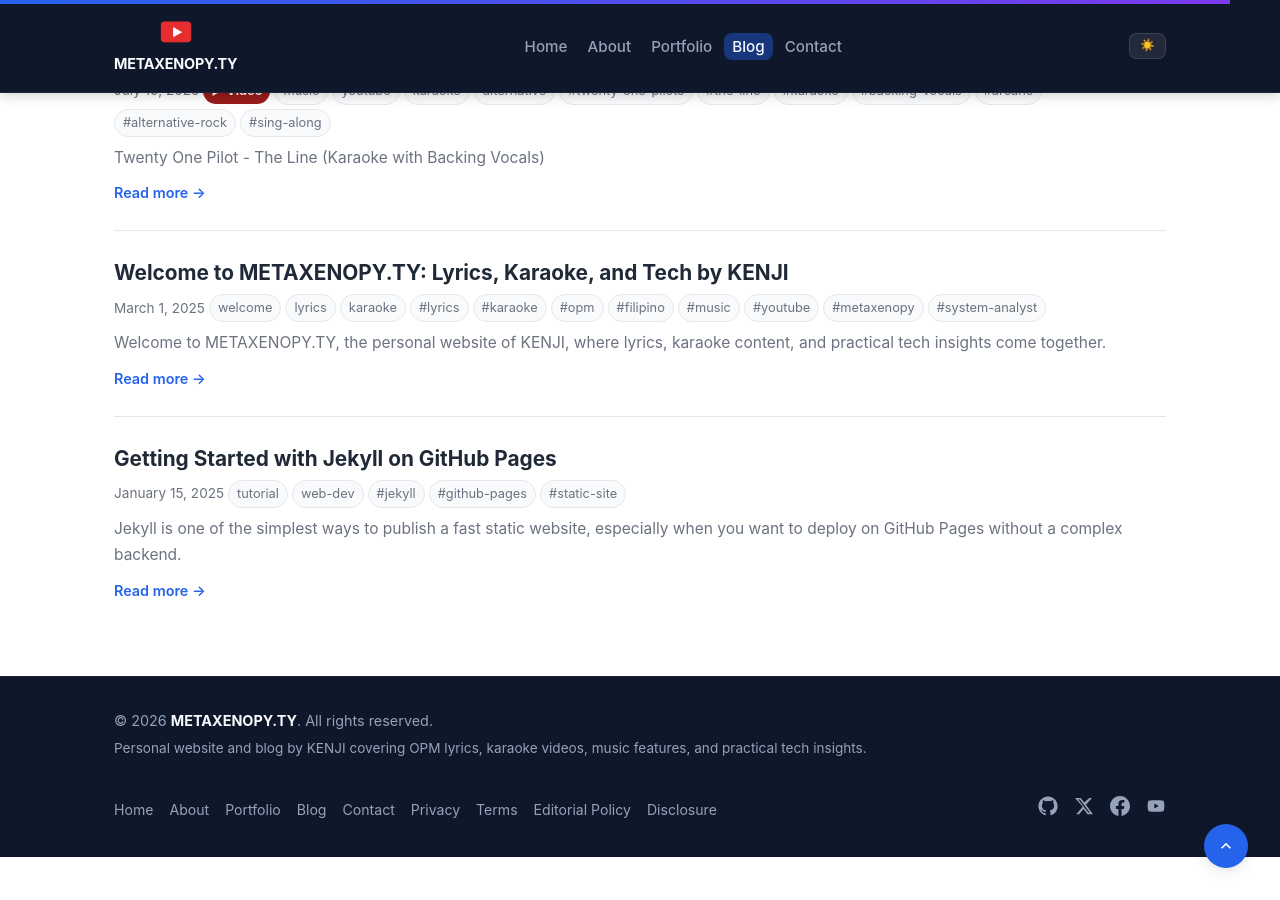
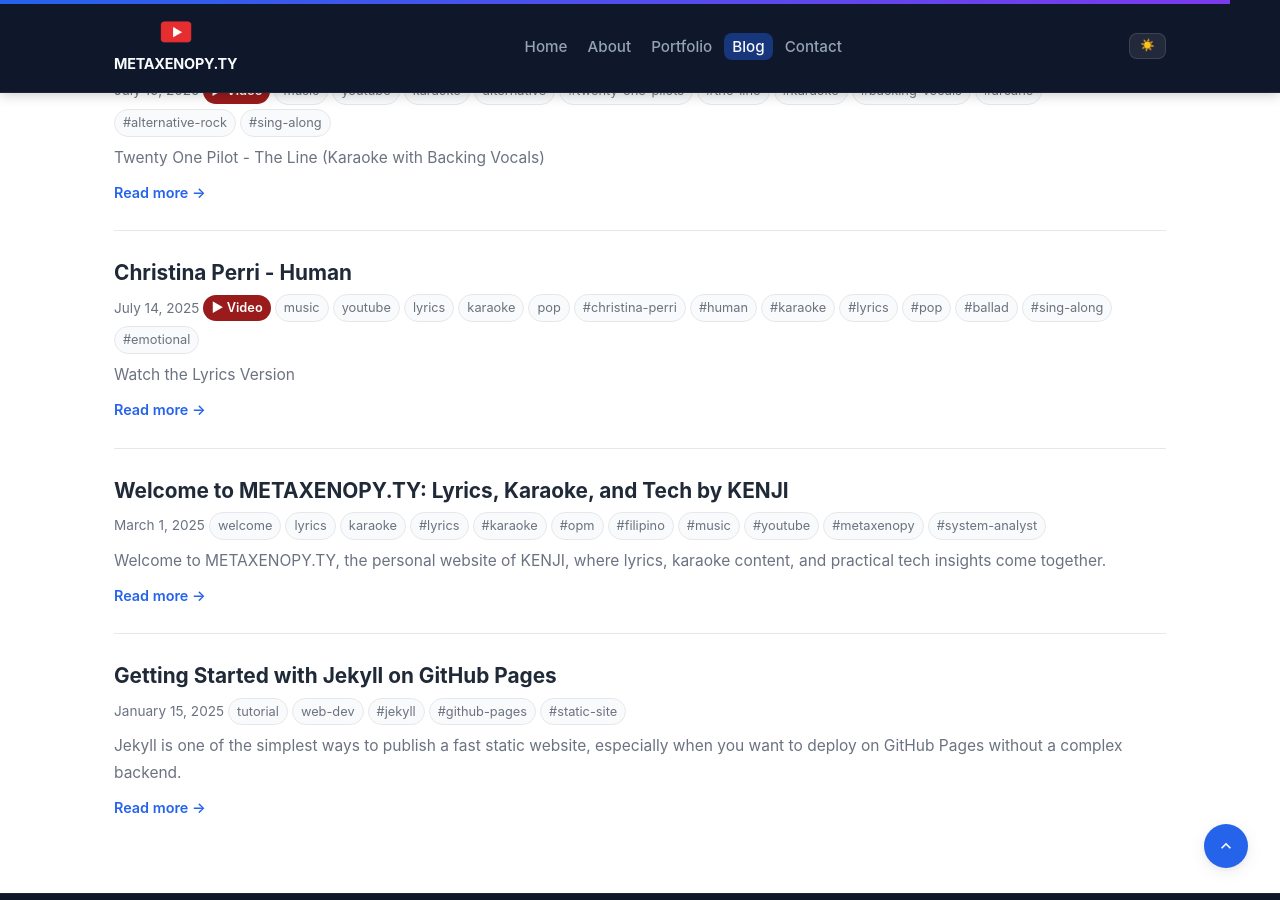
Before and after one commit to darzmackz/darzmackz.github.io, a Jekyll site: the page built from blog/index.html, in a window 1280 px wide and 900 px high, scrolled down 4238 px. Built offline with Jekyll 4.4.1, drawn with Linux system fonts in a browser that asks for light colours; some of the changed lines change nothing that is shown.

Commit message:
Update: Christina Perri - Human

````diff
--- a/_posts/2025-07-14-christina-perri-human.md
+++ b/_posts/2025-07-14-christina-perri-human.md
@@ -1,86 +1,54 @@
 ---
-layout: "post"
+layout: post
 title: "Christina Perri - Human"
 date: "2025-07-14 12:00:00 +0800"
-categories: ["music", "youtube", "lyrics", "karaoke"]
-tags: ["christina", "perri", "human", "karaoke", "lyrics", "metaxenopy"]
+categories: [music, youtube, lyrics, karaoke, pop]
+tags: [christina-perri, human, karaoke, lyrics, pop, ballad, sing-along, emotional]
 youtube_id: "Xidwi28A0Yc"
-description: "A draft post for Christina Perri - Human that combines both lyrics and karaoke versions into one cleaner, more useful blog entry."
-seo_title: "Christina Perri - Human | METAXENOPY.TY"
-published: false
-status: "draft"
+description: "Experience “Human” by Christina Perri with both lyrics and karaoke versions—perfect for fans who want to follow the words or sing along to this emotional ballad."
+seo_title: "Christina Perri - Human | METAXENOPY.TY | Lyrics & Karaoke Sing Along"
+status: "published"
+published: true
 ---
 
-## SOURCE_DATA
+## Watch the Lyrics Version
 
-- Final post title: Christina Perri - Human
-- Channel: METAXENOPY
-- Blog post date: 2025-07-14
-- Available video types: karaoke, lyrics
+If you want to fully connect with the emotion behind *Human*, the lyrics version is the best place to start. It lets you follow every word and feel the depth of the song as it unfolds.
 
-### Video Links
+---
 
-- Christina Perri - Human (Karaoke): https://www.youtube.com/watch?v=9O7FZdWFO9s
-- Christina Perri - Human (Lyrics): https://www.youtube.com/watch?v=Xidwi28A0Yc
+# Christina Perri - Human
 
-### Source Description Snippets
+Some songs resonate because of how real they feel—and *Human* is one of those songs. With its heartfelt delivery and emotional depth, it captures vulnerability in a way that connects instantly with listeners.
 
-- Christina Perri - Human (Karaoke): Sing your heart out with this karaoke version of Christina Perri - Human! 🎶 Perfect for solo performances, parties, or practice—this instrumental lets you shine like a star 🌟. Don’t forget to hit LIKE if you enjoyed the performance, and SUBSCRIBE for more high-quality karaoke tracks uploaded weekly! 🎧 No vocals, high-quality backing track 🎙️ Ideal for practice or YouTube covers 🔔 Turn on notificat
-- Christina Perri - Human (Lyrics): Watch and sing along to the powerful lyrics of Christina Perri - Human 💔 This beautifully designed lyrics video makes it easy to follow along word by word. If this song touches your soul, don’t forget to LIKE and SUBSCRIBE for more lyric videos every week! 🎤 Accurate and synchronized lyrics 🎬 Clean visuals for karaoke, study, or sing-along 📲 Perfect for fans and music lovers 👉 SUBSCRIBE to my CHAN
+This track stands out for its simplicity and honesty, allowing the lyrics and melody to carry the weight of the message without distraction.
 
-## AI_DRAFT_PROMPT
+---
 
-```text
-Create a unique blog post in Markdown.
+## Sing Along with the Karaoke Version
 
-Requirements:
-- Keep the title exactly: "Christina Perri - Human"
-- Use the blog post date exactly: 2025-07-14
-- Make it SEO-friendly but natural
-- Make it human, readable, and not robotic
-- Use the title as the main SEO topic naturally
-- Do not invent facts beyond the provided details
-- Write an engaging intro, not a generic one
-- Use clean section headings
-- Add a short natural closing paragraph
-- Make the article feel handcrafted and useful to readers
-- Avoid generic filler and repetitive phrasing
-- Do not mention anything about AI, automation, or draft generation
-- Since both lyrics and karaoke versions exist, combine them naturally into one post
-- Mention the lyrics version as the one for readers who want to follow the words
-- Mention the karaoke version as the one for readers who want to sing along
+If you want to express that emotion yourself, the karaoke version gives you the perfect space to do so. Whether you're practicing or simply singing your heart out, it’s a powerful way to connect with the song.
 
-Available source data:
-- Final post title: Christina Perri - Human
-- Channel: METAXENOPY
-- Site title: METAXENOPY.TY
-- Site author: Kent Harvey Plando
-- YouTube publish date: 2025-07-14
-- Available video types: karaoke, lyrics
+<iframe width="100%" height="400" src="https://www.youtube.com/embed/9O7FZdWFO9s" frameborder="0" allowfullscreen></iframe>
 
-Video sources:
-- Christina Perri - Human (Karaoke) => https://www.youtube.com/watch?v=9O7FZdWFO9s
-- Christina Perri - Human (Lyrics) => https://www.youtube.com/watch?v=Xidwi28A0Yc
+---
 
-Source description snippets:
-- Christina Perri - Human (Karaoke): Sing your heart out with this karaoke version of Christina Perri - Human! 🎶 Perfect for solo performances, parties, or practice—this instrumental lets you shine like a star 🌟. Don’t forget to hit LIKE if you enjoyed the performance, and SUBSCRIBE for more high-quality karaoke tracks uploaded weekly! 🎧 No vocals, high-quality backing track 🎙️ Ideal for practice or YouTube covers 🔔 Turn on notificat
-- Christina Perri - Human (Lyrics): Watch and sing along to the powerful lyrics of Christina Perri - Human 💔 This beautifully designed lyrics video makes it easy to follow along word by word. If this song touches your soul, don’t forget to LIKE and SUBSCRIBE for more lyric videos every week! 🎤 Accurate and synchronized lyrics 🎬 Clean visuals for karaoke, study, or sing-along 📲 Perfect for fans and music lovers 👉 SUBSCRIBE to my CHAN
+## A Song That Feels Personal
 
-Return the final answer in this exact order:
-1. SEO Title
-2. Excerpt/Description
-3. Categories
-4. Tags
-5. Markdown Content
+What makes *Human* so impactful is its relatability. The lyrics speak to real emotions, making it easy for listeners to see themselves in the song.
 
-Formatting rules for your answer:
-- SEO Title: one line only
-- Excerpt/Description: one paragraph only
-- Categories: comma-separated list
-- Tags: comma-separated list
-- Markdown Content: full blog post only
-```
+---
 
-## CONTENT
+## Final Thoughts
 
-Paste the AI_DRAFT_PROMPT into ChatGPT, then replace this section with the final polished Markdown content.
+*Human* remains a timeless track that continues to resonate with listeners. Whether you're following the lyrics or singing along, it’s a song that leaves a lasting impression.
+
+---
+
+## Follow METAXENOPY on YouTube
+
+I also publish lyrics and karaoke content on the **METAXENOPY** YouTube channel.
+
+[Subscribe to METAXENOPY on YouTube](https://www.youtube.com/@metaxenopy?sub_confirmation=1)
+
+If you have a song request or topic idea, visit the [contact page]({{ '/contact/' | relative_url }}).
````
